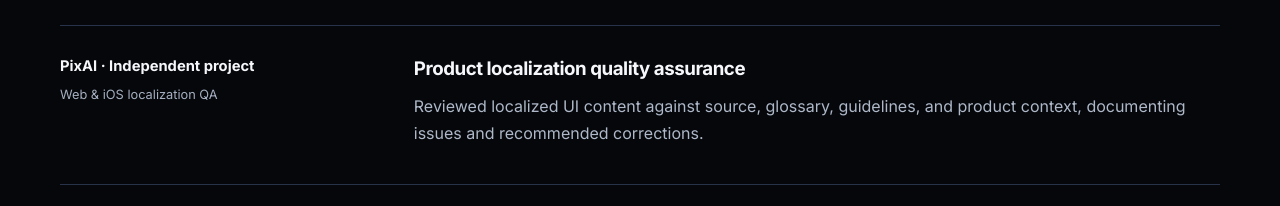
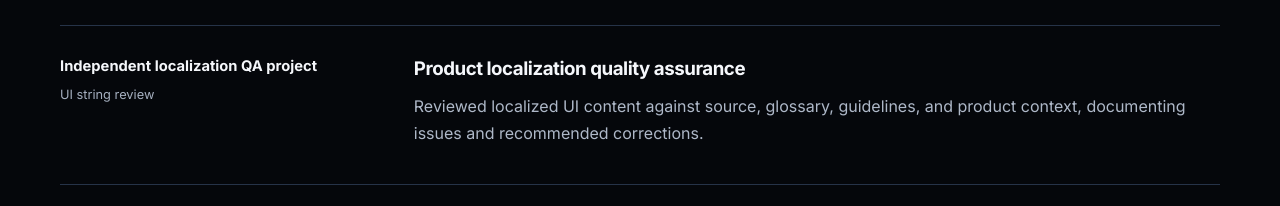
Before and after one commit to alc-etimo/turing, a plain HTML site: page index.html in a window 1280 px wide. Shown: the part 5891-6097 px from the top of the page. Drawn offline with Linux system fonts and the light colour scheme.

Commit message:
Remove obsolete PixAI-specific reference from Turing portfolio

```diff
--- a/index.html
+++ b/index.html
@@ -224,7 +224,7 @@ body{background:#05070b;color:#f5f7fb}.header{background:rgba(5,7,11,.9);border-
 <article class="job reveal"><div class="meta"><strong>Multinational telecommunications leader · Functional language leadership</strong>Five years</div><div><h3>Reviewer mentoring, quality monitoring & guideline development</h3><p>Trained linguists at different seniority levels, evaluated work, provided feedback, supported escalations, and developed guidelines adopted across the organization. Used production indicators to guide monthly calibration workshops.</p></div></article>
 <article class="job reveal"><div class="meta"><strong>Localization agency · Belgium-based</strong>Multimodal annotation project</div><div><h3>Audiovisual semantic data annotation</h3><p>Manually labeled actors, characters, actions, intentions, speech, and emotions in audiovisual content, applying contextual interpretation and annotation criteria.</p></div></article>
 <article class="job reveal"><div class="meta"><strong>AI subtitle evaluation project</strong>Acclaro / Amazon-related project</div><div><h3>AI output auditing and error taxonomy</h3><p>Evaluated AI-generated subtitle outputs, categorized errors, assessed severity, and proposed an 18-category feedback taxonomy adopted by the team.</p></div></article>
-<article class="job reveal"><div class="meta"><strong>PixAI · Independent project</strong>Web & iOS localization QA</div><div><h3>Product localization quality assurance</h3><p>Reviewed localized UI content against source, glossary, guidelines, and product context, documenting issues and recommended corrections.</p></div></article>
+<article class="job reveal"><div class="meta"><strong>Independent localization QA project</strong>UI string review</div><div><h3>Product localization quality assurance</h3><p>Reviewed localized UI content against source, glossary, guidelines, and product context, documenting issues and recommended corrections.</p></div></article>
 <article class="job reveal"><div class="meta"><strong>Audiovisual translation & QC</strong>Freelance and vendor projects</div><div><h3>Translation, subtitles, and linguistic quality control</h3><p>English-to-Brazilian Portuguese translation and subtitle review, with attention to meaning, timing, reading constraints, consistency, and delivery requirements.</p></div></article>
 </div></div></section>
 
```
